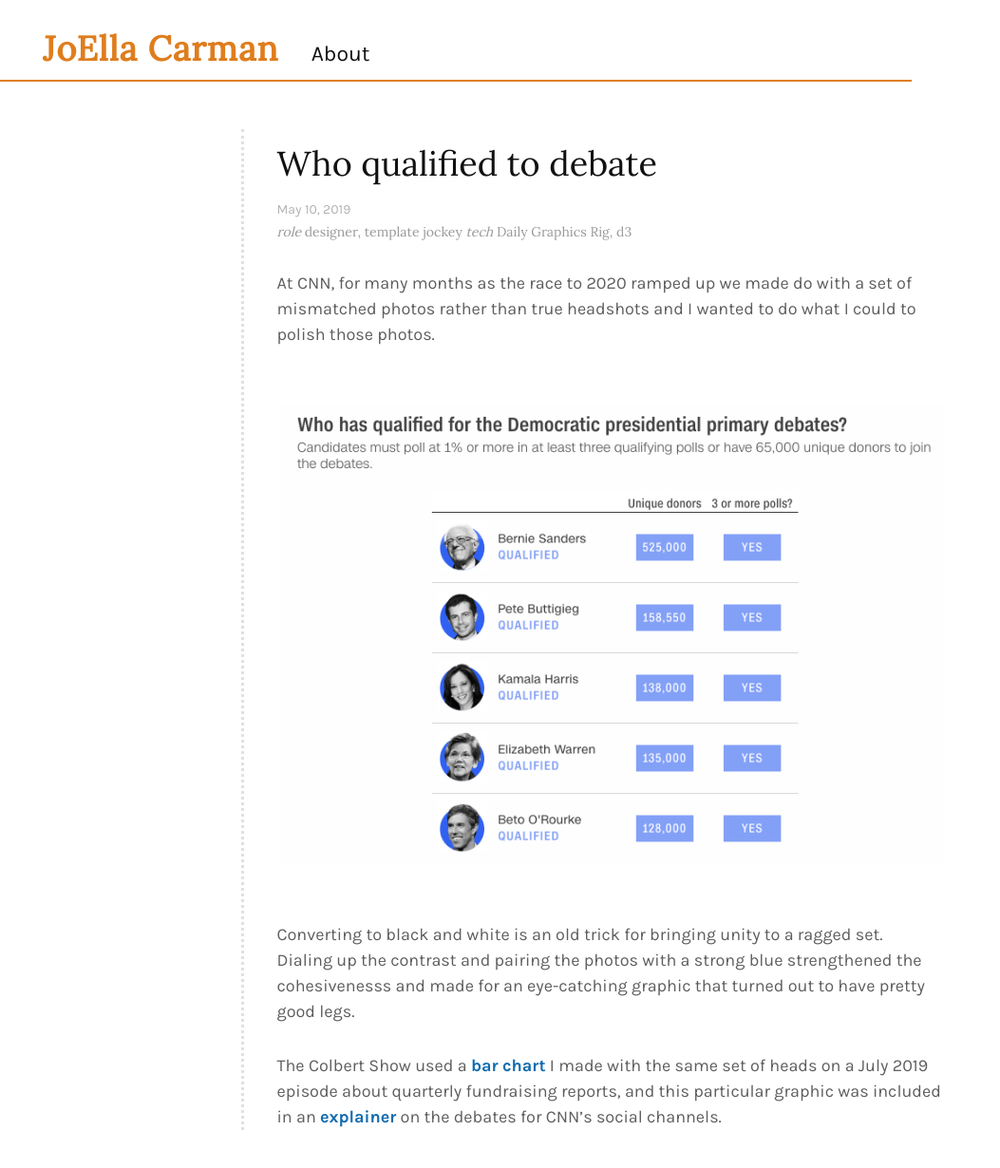
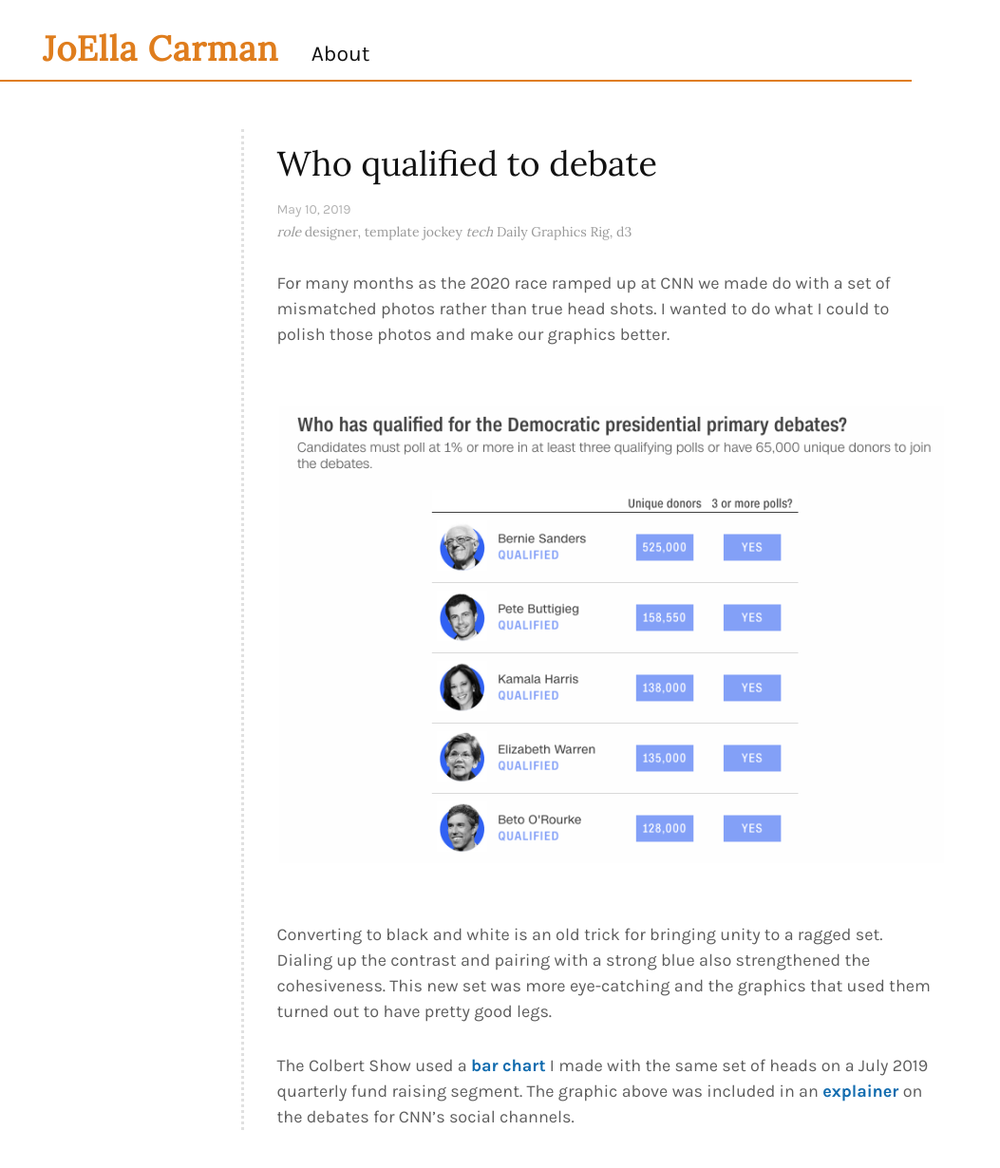
Before and after one commit to joellacarman/joellacarman.github.io, a Jekyll site: the page built from _posts/2019-05-10-qualified-for-dem-debates.markdown, in a window 1280 px wide. Shown: the whole page at 95% size, without its empty margins (0-1053 px from the left). Built offline with Jekyll 4.4.1, drawn with Linux system fonts in a browser that asks for light colours.

Commit message:
edit post

```diff
--- a/_posts/2019-05-10-qualified-for-dem-debates.markdown
+++ b/_posts/2019-05-10-qualified-for-dem-debates.markdown
@@ -14,12 +14,12 @@ _role_ designer, template jockey _tech_ Daily Graphics Rig, d3
 </p>
 
 
-At CNN, for many months as the race to 2020 ramped up we made do with a set of mismatched photos rather than true headshots and I wanted to do what I could to polish those photos.
+For many months as the 2020 race ramped up at CNN we made do with a set of mismatched photos rather than true head shots. I wanted to do what I could to polish those photos and make our graphics better.
 
 [![](/assets/debate-qualified.png)](https://www.cnn.com/2019/05/09/politics/democratic-primary-debates-tracking-qualifications-polling-fundraising/index.html)
 
 
 
-Converting to black and white is an old trick for bringing unity to a ragged set. Dialing up the contrast and pairing the photos with a strong blue strengthened the cohesivenesss and made for an eye-catching graphic that turned out to have pretty good legs.
+Converting to black and white is an old trick for bringing unity to a ragged set. Dialing up the contrast and pairing with a strong blue also strengthened the cohesiveness. This new set was more eye-catching and the graphics that used them turned out to have pretty good legs.
 
-The Colbert Show used a [bar chart](/assets/LateShow.jpg) I made with the same set of heads on a July 2019 episode about quarterly fundraising reports, and this particular graphic was included in an  [explainer](https://www.cnn.com/videos/politics/2019/06/13/how-to-qualify-for-a-presidential-debate-mh-orig.cnn) on the debates for CNN’s social channels.
+The Colbert Show used a [bar chart](/assets/LateShow.jpg) I made with the same set of heads on a July 2019 quarterly fund raising segment. The graphic above was included in an  [explainer](https://www.cnn.com/videos/politics/2019/06/13/how-to-qualify-for-a-presidential-debate-mh-orig.cnn) on the debates for CNN’s social channels.
```
Also changed, not shown: 1 other file.
